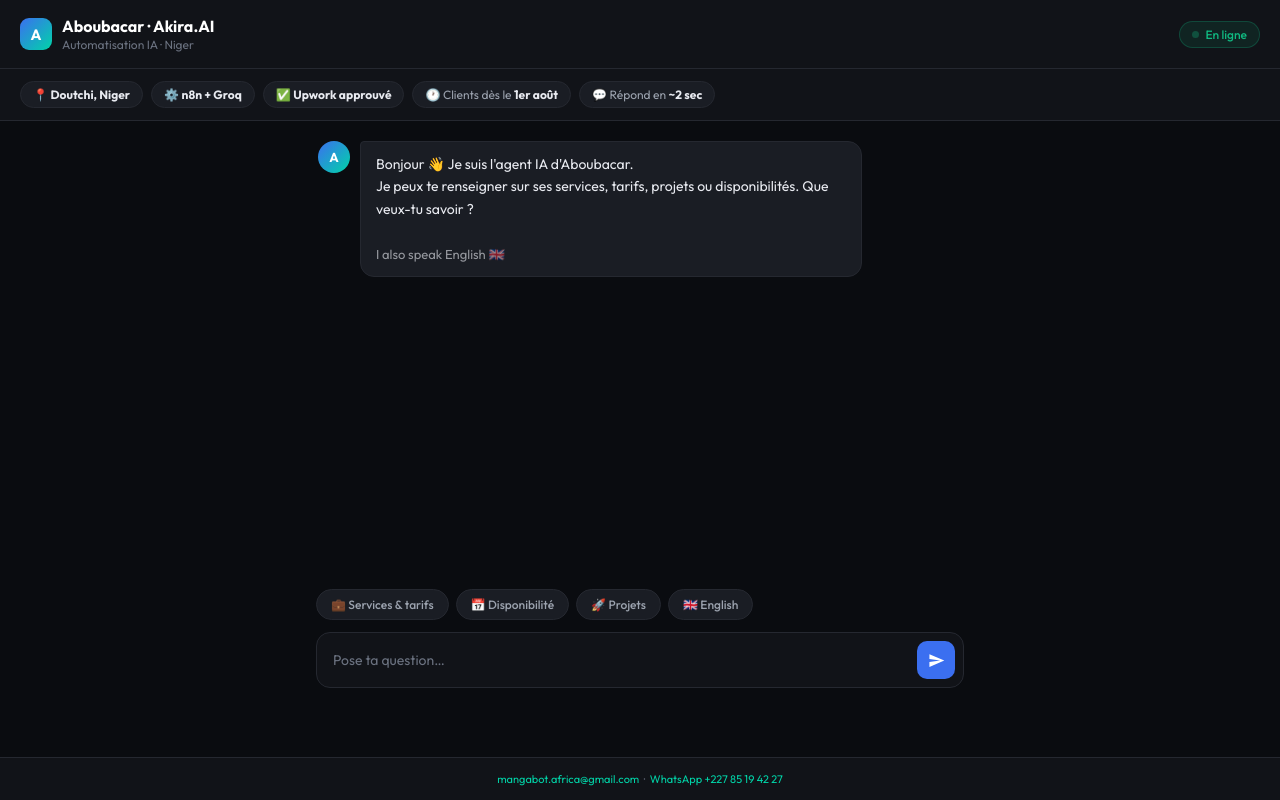
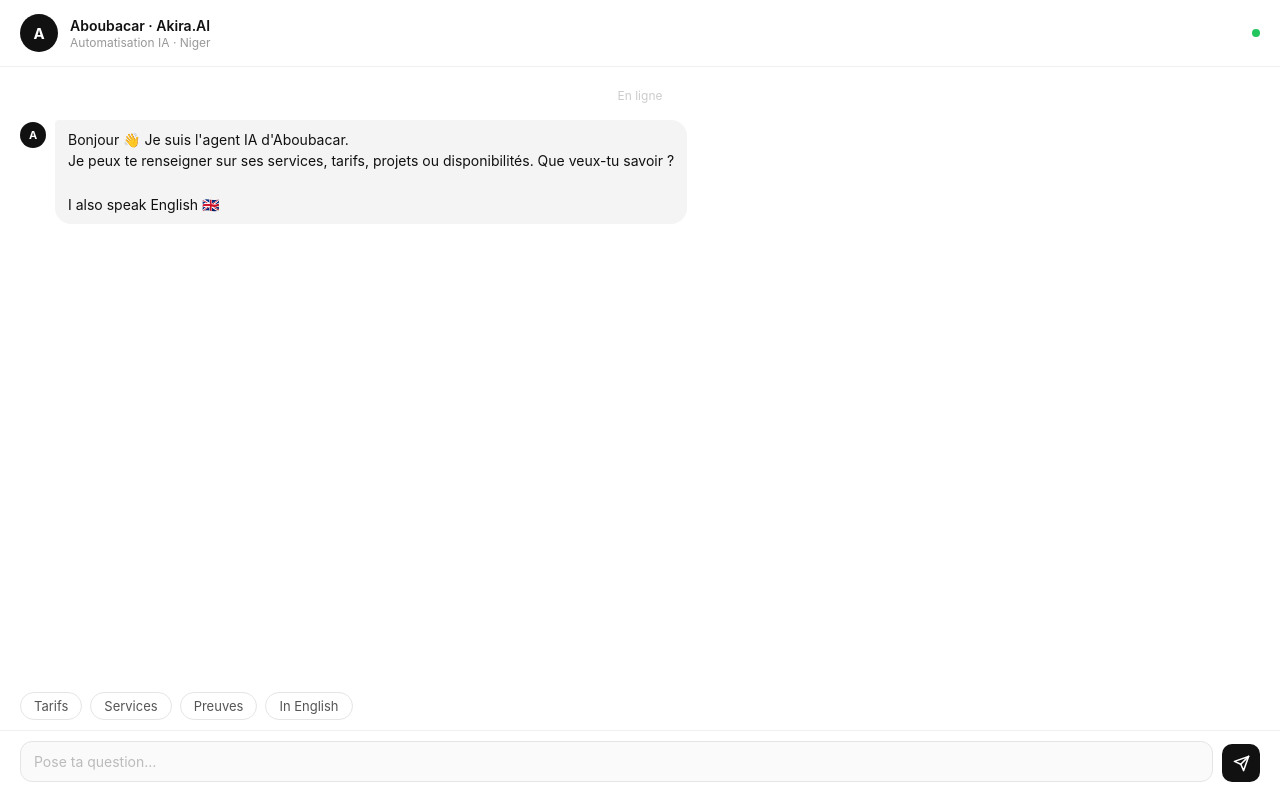
Before and after one commit to mangabotafrica-bot/akira-portfolio, a plain HTML site: page agent_portfolio_v5.html in a window 1280 px wide. Drawn offline with Linux system fonts and the light colour scheme.

Commit message:
Update agent_portfolio_v5.html

```diff
--- a/agent_portfolio_v5.html
+++ b/agent_portfolio_v5.html
@@ -3,417 +3,216 @@
 <head>
 <meta charset="UTF-8">
 <meta name="viewport" content="width=device-width, initial-scale=1.0">
-<title>Aboubacar · Akira.AI</title>
-<link rel="preconnect" href="https://fonts.googleapis.com">
-<link href="https://fonts.googleapis.com/css2?family=Outfit:wght@400;500;600;700&display=swap" rel="stylesheet">
+<title>Aboubacar — Akira.AI</title>
 <style>
-  :root {
-    --bg: #0A0C10;
-    --surface: #111318;
-    --surface2: #1A1D24;
-    --border: #252830;
-    --blue: #3B6FF0;
-    --blue-glow: rgba(59,111,240,0.15);
-    --teal: #00D4A8;
-    --teal-glow: rgba(0,212,168,0.12);
-    --text: #E8EAF0;
-    --text-muted: #6B7280;
-    --text-dim: #9CA3AF;
-    --white: #FFFFFF;
-    --green: #10B981;
-    --radius: 14px;
-  }
-
-  * { margin:0; padding:0; box-sizing:border-box; }
-  html { height:100%; }
-
+  * { margin: 0; padding: 0; box-sizing: border-box; }
   body {
-    font-family: 'Outfit', sans-serif;
-    background: var(--bg);
-    color: var(--text);
-    min-height: 100vh;
+    font-family: -apple-system, BlinkMacSystemFont, 'Segoe UI', sans-serif;
+    background: #fff;
+    color: #111;
+    height: 100dvh;
     display: flex;
     flex-direction: column;
   }
 
-  /* ── TOP BAR */
-  .topbar {
+  .header {
+    padding: 14px 20px;
+    border-bottom: 1px solid #f0f0f0;
     display: flex;
     align-items: center;
-    justify-content: space-between;
-    padding: 16px 20px;
-    border-bottom: 1px solid var(--border);
-    background: var(--surface);
-    position: sticky;
-    top: 0;
-    z-index: 10;
-  }
-  .logo {
-    display: flex;
-    align-items: center;
-    gap: 10px;
-  }
-  .logo-dot {
-    width: 32px; height: 32px;
-    background: linear-gradient(135deg, var(--blue), var(--teal));
-    border-radius: 9px;
-    display: flex; align-items: center; justify-content: center;
-    font-size: 15px; font-weight: 700; color: white;
-  }
-  .logo-name { font-size: 16px; font-weight: 700; color: var(--white); }
-  .logo-sub { font-size: 12px; color: var(--text-muted); margin-top: 1px; }
-  .status-pill {
-    display: flex; align-items: center; gap: 6px;
-    background: rgba(16,185,129,0.1);
-    border: 1px solid rgba(16,185,129,0.25);
-    border-radius: 20px; padding: 5px 12px;
-    font-size: 12px; font-weight: 500; color: var(--green);
-  }
-  .status-dot {
-    width: 7px; height: 7px; border-radius: 50%;
-    background: var(--green);
-    animation: blink 2s infinite;
-  }
-  @keyframes blink { 0%,100%{opacity:1} 50%{opacity:.3} }
-
-  /* ── HERO INFO (collapsed on mobile) */
-  .info-strip {
-    display: flex;
-    gap: 8px;
-    padding: 12px 20px;
-    overflow-x: auto;
-    scrollbar-width: none;
-    border-bottom: 1px solid var(--border);
-    background: var(--surface);
-  }
-  .info-strip::-webkit-scrollbar { display: none; }
-  .info-tag {
-    white-space: nowrap;
-    background: var(--surface2);
-    border: 1px solid var(--border);
-    border-radius: 20px;
-    padding: 5px 12px;
-    font-size: 12px;
-    color: var(--text-dim);
-  }
-  .info-tag strong { color: var(--text); }
-
-  /* ── MAIN LAYOUT */
-  .main {
-    flex: 1;
-    display: flex;
-    flex-direction: column;
-    max-width: 680px;
-    width: 100%;
-    margin: 0 auto;
-    padding: 0 16px 16px;
-  }
-
-  /* ── CHAT WINDOW */
-  .chat-wrap {
-    flex: 1;
-    display: flex;
-    flex-direction: column;
-    padding-top: 16px;
     gap: 12px;
   }
+  .avatar {
+    width: 38px; height: 38px;
+    border-radius: 50%;
+    background: #111; color: #fff;
+    display: flex; align-items: center; justify-content: center;
+    font-weight: 700; font-size: 15px; flex-shrink: 0;
+  }
+  .header-info { flex: 1; }
+  .header-name { font-size: 14px; font-weight: 600; }
+  .header-sub { font-size: 12px; color: #999; margin-top: 1px; }
+  .dot { width: 8px; height: 8px; border-radius: 50%; background: #22c55e; flex-shrink: 0; }
 
   .messages {
     flex: 1;
+    overflow-y: auto;
+    padding: 20px;
     display: flex;
     flex-direction: column;
-    gap: 12px;
-    min-height: 300px;
-    max-height: 55vh;
-    overflow-y: auto;
-    padding: 4px 2px;
-    scrollbar-width: thin;
-    scrollbar-color: var(--border) transparent;
+    gap: 14px;
   }
-  .messages::-webkit-scrollbar { width: 4px; }
-  .messages::-webkit-scrollbar-track { background: transparent; }
-  .messages::-webkit-scrollbar-thumb { background: var(--border); border-radius: 4px; }
 
-  /* Messages */
-  .msg { display: flex; gap: 10px; align-items: flex-start; animation: msgIn .25s ease; }
-  @keyframes msgIn { from{opacity:0;transform:translateY(8px)} to{opacity:1;transform:none} }
+  .msg { display: flex; gap: 9px; }
   .msg.user { flex-direction: row-reverse; }
 
-  .avatar {
-    width: 32px; height: 32px; border-radius: 50%;
+  .msg-av {
+    width: 26px; height: 26px;
+    border-radius: 50%;
+    font-size: 11px; font-weight: 700;
     display: flex; align-items: center; justify-content: center;
-    font-size: 13px; font-weight: 700; flex-shrink: 0;
+    flex-shrink: 0; margin-top: 2px;
   }
-  .msg.bot .avatar {
-    background: linear-gradient(135deg, var(--blue), var(--teal));
-    color: white;
-  }
-  .msg.user .avatar {
-    background: var(--surface2);
-    border: 1px solid var(--border);
-    color: var(--text-dim);
-  }
+  .msg.bot .msg-av { background: #111; color: #fff; }
+  .msg.user .msg-av { background: #eee; color: #111; }
 
   .bubble {
-    max-width: 78%;
-    padding: 11px 15px;
-    border-radius: 4px 14px 14px 14px;
+    max-width: 74%;
+    padding: 9px 13px;
+    border-radius: 16px;
     font-size: 14px;
-    line-height: 1.6;
+    line-height: 1.55;
   }
-  .msg.bot .bubble {
-    background: var(--surface2);
-    border: 1px solid var(--border);
-    color: var(--text);
+  .msg.bot .bubble { background: #f4f4f4; border-radius: 4px 16px 16px 16px; }
+  .msg.user .bubble { background: #111; color: #fff; border-radius: 16px 4px 16px 16px; }
+  .msg.system { justify-content: center; }
+  .msg.system .bubble { background: none; color: #ccc; font-size: 12px; padding: 0; max-width: 100%; text-align: center; }
+
+  .dots { display: flex; gap: 4px; align-items: center; padding: 10px 13px; }
+  .dots span { width: 6px; height: 6px; background: #bbb; border-radius: 50%; animation: b 1.2s infinite; }
+  .dots span:nth-child(2) { animation-delay: .2s; }
+  .dots span:nth-child(3) { animation-delay: .4s; }
+  @keyframes b { 0%,60%,100%{opacity:.3;transform:translateY(0)} 30%{opacity:1;transform:translateY(-4px)} }
+
+  .suggestions {
+    padding: 0 20px 10px;
+    display: flex; gap: 8px; flex-wrap: wrap;
   }
-  .msg.user .bubble {
-    background: var(--blue);
-    color: white;
-    border-radius: 14px 4px 14px 14px;
+  .sugg {
+    border: 1px solid #e5e5e5; border-radius: 20px;
+    padding: 5px 13px; font-size: 13px;
+    color: #555; background: #fff;
+    cursor: pointer; font-family: inherit;
+    transition: all .15s;
   }
-  .msg.system .bubble {
-    background: rgba(255,193,7,0.08);
-    border: 1px solid rgba(255,193,7,0.2);
-    color: #FFC107;
-    font-size: 12px;
-    border-radius: 8px;
-    text-align: center;
-    width: 100%;
+  .sugg:hover { background: #111; color: #fff; border-color: #111; }
+
+  .input-area {
+    padding: 10px 20px 18px;
+    border-top: 1px solid #f0f0f0;
+    display: flex; gap: 9px; align-items: flex-end;
   }
+  textarea {
+    flex: 1;
+    border: 1px solid #e5e5e5; border-radius: 12px;
+    padding: 9px 13px; font-size: 14px;
+    font-family: inherit; outline: none;
+    resize: none; background: #fafafa;
+    max-height: 96px; line-height: 1.5;
+    transition: border .2s;
+  }
+  textarea:focus { border-color: #111; background: #fff; }
+  textarea::placeholder { color: #bbb; }
 
-  /* Typing dots */
-  .typing { display: flex; gap: 5px; align-items: center; padding: 4px 0; }
-  .typing span {
-    width: 7px; height: 7px; border-radius: 50%;
-    background: var(--text-muted);
-    animation: bounce 1.2s infinite;
+  button.send {
+    width: 38px; height: 38px;
+    background: #111; color: #fff;
+    border: none; border-radius: 10px;
+    cursor: pointer; flex-shrink: 0;
+    display: flex; align-items: center; justify-content: center;
+    transition: opacity .2s;
   }
-  .typing span:nth-child(2) { animation-delay: .2s; }
-  .typing span:nth-child(3) { animation-delay: .4s; }
-  @keyframes bounce { 0%,60%,100%{transform:translateY(0)} 30%{transform:translateY(-5px)} }
-
-  /* ── QUICK BUTTONS */
-  .quick-row {
-    display: flex;
-    flex-wrap: wrap;
-    gap: 7px;
-  }
-  .qbtn {
-    background: var(--surface2);
-    border: 1px solid var(--border);
-    color: var(--text-dim);
-    border-radius: 20px;
-    padding: 7px 14px;
-    font-size: 12px;
-    font-weight: 500;
-    font-family: inherit;
-    cursor: pointer;
-    transition: all .15s;
-    white-space: nowrap;
-  }
-  .qbtn:hover, .qbtn:active {
-    background: var(--blue-glow);
-    border-color: var(--blue);
-    color: #7EB0FF;
-  }
-
-  /* ── INPUT AREA */
-  .input-area {
-    display: flex;
-    gap: 8px;
-    align-items: center;
-    background: var(--surface);
-    border: 1px solid var(--border);
-    border-radius: var(--radius);
-    padding: 8px 8px 8px 16px;
-    transition: border-color .2s;
-  }
-  .input-area:focus-within { border-color: var(--blue); }
-
-  .chat-input {
-    flex: 1;
-    background: transparent;
-    border: none;
-    outline: none;
-    font-family: inherit;
-    font-size: 14px;
-    color: var(--text);
-    min-width: 0;
-  }
-  .chat-input::placeholder { color: var(--text-muted); }
-
-  .send-btn {
-    background: var(--blue);
-    border: none;
-    border-radius: 10px;
-    width: 38px; height: 38px;
-    display: flex; align-items: center; justify-content: center;
-    cursor: pointer;
-    transition: all .15s;
-    flex-shrink: 0;
-  }
-  .send-btn:hover:not(:disabled) { background: #2B5FE0; transform: scale(1.05); }
-  .send-btn:disabled { background: var(--surface2); cursor: not-allowed; transform: none; }
-  .send-btn svg { width: 17px; height: 17px; fill: white; }
-
-  /* ── FOOTER */
-  .footer {
-    text-align: center;
-    padding: 14px 20px;
-    font-size: 11px;
-    color: var(--text-muted);
-    border-top: 1px solid var(--border);
-    background: var(--surface);
-    margin-top: 8px;
-  }
-  .footer a { color: var(--teal); text-decoration: none; }
-
+  button.send:disabled { opacity: .25; cursor: default; }
+  button.send svg { width: 17px; height: 17px; }
 </style>
 </head>
 <body>
 
-<!-- TOP BAR -->
-<div class="topbar">
-  <div class="logo">
-    <div class="logo-dot">A</div>
-    <div>
-      <div class="logo-name">Aboubacar · Akira.AI</div>
-      <div class="logo-sub">Automatisation IA · Niger</div>
-    </div>
+<div class="header">
+  <div class="avatar">A</div>
+  <div class="header-info">
+    <div class="header-name">Aboubacar · Akira.AI</div>
+    <div class="header-sub">Automatisation IA · Niger</div>
   </div>
-  <div class="status-pill">
-    <div class="status-dot"></div>
-    En ligne
+  <div class="dot"></div>
+</div>
+
+<div class="messages" id="msgs">
+  <div class="msg system"><div class="bubble">En ligne</div></div>
+  <div class="msg bot">
+    <div class="msg-av">A</div>
+    <div class="bubble">Bonjour 👋 Je suis l'agent IA d'Aboubacar.<br>Je peux te renseigner sur ses services, tarifs, projets ou disponibilités. Que veux-tu savoir ?<br><br>I also speak English 🇬🇧</div>
   </div>
 </div>
 
-<!-- INFO STRIP -->
-<div class="info-strip">
-  <div class="info-tag">📍 <strong>Doutchi, Niger</strong></div>
-  <div class="info-tag">⚙️ <strong>n8n + Groq</strong></div>
-  <div class="info-tag">✅ <strong>Upwork approuvé</strong></div>
-  <div class="info-tag">🕐 Clients dès le <strong>1er août</strong></div>
-  <div class="info-tag">💬 Répond en <strong>~2 sec</strong></div>
+<div class="suggestions" id="suggs">
+  <button class="sugg" onclick="pick(this,'Quels sont tes tarifs ?')">Tarifs</button>
+  <button class="sugg" onclick="pick(this,'Qu\'est-ce que tu sais faire ?')">Services</button>
+  <button class="sugg" onclick="pick(this,'Tu as des preuves de ton travail ?')">Preuves</button>
+  <button class="sugg" onclick="pick(this,'What can you build for me?')">In English</button>
 </div>
 
-<!-- MAIN -->
-<div class="main">
-  <div class="chat-wrap">
-
-    <!-- MESSAGES -->
-    <div class="messages" id="messages">
-      <div class="msg bot">
-        <div class="avatar">A</div>
-        <div class="bubble">Bonjour 👋 Je suis l'agent IA d'Aboubacar.<br>Je peux te renseigner sur ses services, tarifs, projets ou disponibilités. Que veux-tu savoir ?<br><br><span style="opacity:.6;font-size:13px">I also speak English 🇬🇧</span></div>
-      </div>
-    </div>
-
-    <!-- QUICK BUTTONS -->
-    <div class="quick-row" id="quickRow">
-      <button class="qbtn" onclick="sendQuick('Quels sont tes services et tarifs ?')">💼 Services & tarifs</button>
-      <button class="qbtn" onclick="sendQuick('Quand es-tu disponible pour un projet ?')">📅 Disponibilité</button>
-      <button class="qbtn" onclick="sendQuick('Parle-moi de tes projets en cours')">🚀 Projets</button>
-      <button class="qbtn" onclick="sendQuick('How much does a WhatsApp agent cost?')">🇬🇧 English</button>
-    </div>
-
-    <!-- INPUT -->
-    <div class="input-area">
-      <input
-        class="chat-input"
-        id="chatInput"
-        type="text"
-        placeholder="Pose ta question…"
-        onkeydown="if(event.key==='Enter')sendMsg()"
-        autocomplete="off"
-      />
-      <button class="send-btn" id="sendBtn" onclick="sendMsg()">
-        <svg viewBox="0 0 24 24"><path d="M2.01 21L23 12 2.01 3 2 10l15 2-15 2z"/></svg>
-      </button>
-    </div>
-
-  </div>
-</div>
-
-<!-- FOOTER -->
-<div class="footer">
-  <a href="mailto:mangabot.africa@gmail.com">mangabot.africa@gmail.com</a>
-  &nbsp;·&nbsp;
-  <a href="https://wa.me/22785194227">WhatsApp +227 85 19 42 27</a>
+<div class="input-area">
+  <textarea id="inp" placeholder="Pose ta question…" rows="1"
+    onkeydown="if(event.key==='Enter'&&!event.shiftKey){event.preventDefault();send();}"
+    oninput="this.style.height='auto';this.style.height=Math.min(this.scrollHeight,96)+'px'"></textarea>
+  <button class="send" id="btn" onclick="send()">
+    <svg viewBox="0 0 24 24" fill="none" stroke="currentColor" stroke-width="2.2" stroke-linecap="round" stroke-linejoin="round">
+      <line x1="22" y1="2" x2="11" y2="13"/><polygon points="22 2 15 22 11 13 2 9 22 2"/>
+    </svg>
+  </button>
 </div>
 
 <script>
-const WEBHOOK_URL = 'https://n8n-production-0d2a.up.railway.app/webhook/akira-portfolio';
-const sessionId = 'v-' + Math.random().toString(36).slice(2, 9);
+const WH = 'https://n8n-production-0d2a.up.railway.app/webhook/akira-portfolio';
 
-async function sendMsg() {
-  const input = document.getElementById('chatInput');
-  const btn = document.getElementById('sendBtn');
-  const quickRow = document.getElementById('quickRow');
-  const text = input.value.trim();
-  if (!text) return;
-
-  // Hide quick buttons after first message
-  quickRow.style.display = 'none';
-
-  input.value = '';
-  btn.disabled = true;
-  addMsg('user', text);
-  const tid = addTyping();
-
-  try {
-    const res = await fetch(WEBHOOK_URL, {
-      method: 'POST',
-      headers: { 'Content-Type': 'application/json' },
-      body: JSON.stringify({ message: text, sessionId })
-    });
-    removeTyping(tid);
-    if (!res.ok) {
-      addMsg('system', 'Connexion temporairement indisponible. Contacte directement Aboubacar sur WhatsApp.');
-    } else {
-      const data = await res.json();
-      const reply = data.response || data.output || data.text || JSON.stringify(data);
-      addMsg('bot', reply);
-    }
-  } catch(e) {
-    removeTyping(tid);
-    addMsg('system', 'Erreur réseau. Contacte Aboubacar directement → wa.me/22785194227');
-  }
-
-  btn.disabled = false;
-  input.focus();
+function sid() {
+  let s = sessionStorage.getItem('s');
+  if (!s) { s = 'u' + Date.now(); sessionStorage.setItem('s', s); }
+  return s;
 }
 
-function sendQuick(text) {
-  document.getElementById('chatInput').value = text;
-  sendMsg();
+async function send() {
+  const inp = document.getElementById('inp');
+  const btn = document.getElementById('btn');
+  const t = inp.value.trim();
+  if (!t) return;
+  document.getElementById('suggs').style.display = 'none';
+  inp.value = ''; inp.style.height = 'auto'; btn.disabled = true;
+  addMsg('user', t);
+  const tid = typing();
+  try {
+    const r = await fetch(WH, { method:'POST', headers:{'Content-Type':'application/json'}, body: JSON.stringify({message:t, sessionId:sid()}) });
+    rmTyping(tid);
+    if (!r.ok) throw 0;
+    const d = await r.json();
+    addMsg('bot', d.response || d.output || '…');
+  } catch {
+    rmTyping(tid);
+    addMsg('bot', 'Erreur de connexion. Contacte Aboubacar sur WhatsApp : +227 85 19 42 27');
+  }
+  btn.disabled = false;
+  inp.focus();
 }
 
+function pick(el, t) { document.getElementById('inp').value = t; send(); }
+
 function addMsg(type, text) {
-  const msgs = document.getElementById('messages');
-  const div = document.createElement('div');
-  div.className = 'msg ' + type;
+  const w = document.getElementById('msgs');
+  const d = document.createElement('div');
+  d.className = 'msg ' + type;
   if (type === 'system') {
-    div.innerHTML = `<div class="bubble">${text}</div>`;
+    d.innerHTML = '<div class="bubble">' + esc(text) + '</div>';
   } else {
-    const av = type === 'bot' ? 'A' : '?';
-    div.innerHTML = `<div class="avatar">${av}</div><div class="bubble">${text.replace(/\n/g,'<br>')}</div>`;
+    const av = type === 'bot' ? 'A' : 'U';
+    d.innerHTML = '<div class="msg-av">' + av + '</div><div class="bubble">' + fmt(text) + '</div>';
   }
-  msgs.appendChild(div);
-  msgs.scrollTop = msgs.scrollHeight;
+  w.appendChild(d); w.scrollTop = w.scrollHeight;
 }
 
 let tc = 0;
-function addTyping() {
-  const id = 'ty' + (++tc);
-  const msgs = document.getElementById('messages');
-  const div = document.createElement('div');
-  div.className = 'msg bot'; div.id = id;
-  div.innerHTML = `<div class="avatar">A</div><div class="bubble"><div class="typing"><span></span><span></span><span></span></div></div>`;
-  msgs.appendChild(div);
-  msgs.scrollTop = msgs.scrollHeight;
-  return id;
+function typing() {
+  const w = document.getElementById('msgs');
+  const id = 't' + ++tc;
+  const d = document.createElement('div');
+  d.className = 'msg bot'; d.id = id;
+  d.innerHTML = '<div class="msg-av">A</div><div class="bubble"><div class="dots"><span/><span/><span/></div></div>';
+  w.appendChild(d); w.scrollTop = w.scrollHeight; return id;
 }
-function removeTyping(id) { const el = document.getElementById(id); if(el) el.remove(); }
+function rmTyping(id) { const e = document.getElementById(id); if (e) e.remove(); }
+
+function esc(t) { return t.replace(/&/g,'&amp;').replace(/</g,'&lt;').replace(/>/g,'&gt;'); }
+function fmt(t) { return esc(t).replace(/\*\*(.*?)\*\*/g,'<strong>$1</strong>').replace(/\n\n/g,'<br><br>').replace(/\n/g,'<br>'); }
 </script>
 </body>
 </html>
```
